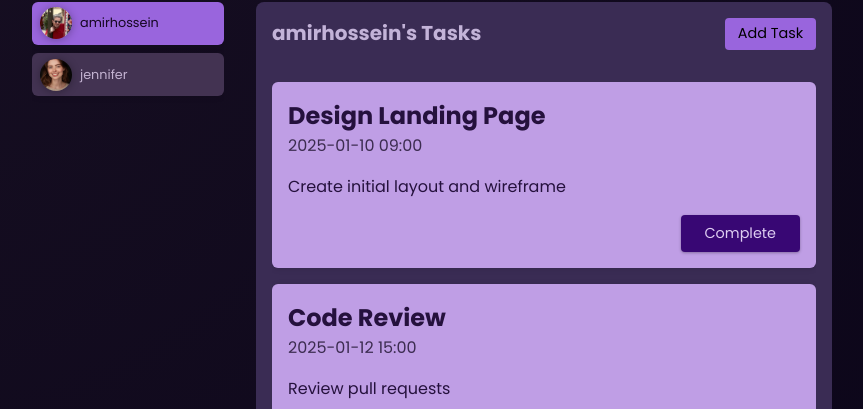
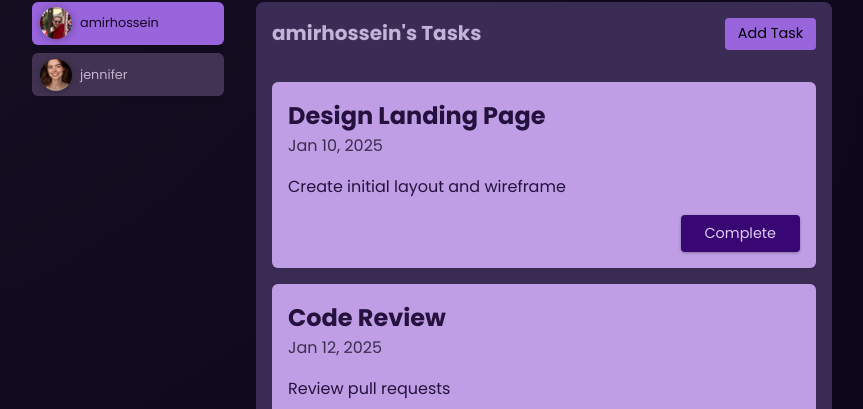
Before and after one commit to AmirhosseinEnayati/my-first-angular-app, an Angular app: page / in a window 1280 px wide. Both pictures are taken after a click on the button "amirhossein". Shown: the part 270-679 px from the top of the page, without its empty margins (208-1071 px from the left). Built offline with nearby package versions, Linux system fonts and the light colour scheme.

Commit message:
Add date pipe

```diff
--- a/src/app/tasks/task/task.html
+++ b/src/app/tasks/task/task.html
@@ -1,7 +1,7 @@
 <app-card>
   <article>
     <h2>{{ task.title }}</h2>
-    <time>{{ task.time }}</time>
+    <time>{{ task.time | date}}</time>
     <p>{{ task.summary }}</p>
     <p class="actions">
       <button (click)="onComplete()">Complete</button>
--- a/src/app/tasks/task/task.ts
+++ b/src/app/tasks/task/task.ts
@@ -1,10 +1,11 @@
 import { Component, EventEmitter, Input, Output } from '@angular/core';
 import { taskModel } from './task.model';
 import { Card } from "../../shared/card/card";
+import { DatePipe } from '@angular/common';
 
 @Component({
   selector: 'app-task',
-  imports: [Card],
+  imports: [Card, DatePipe],
   templateUrl: './task.html',
   styleUrl: './task.css',
 })
```
